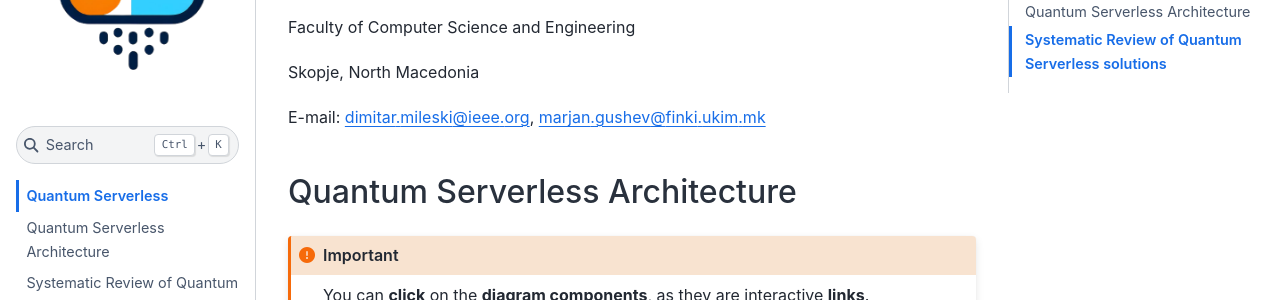
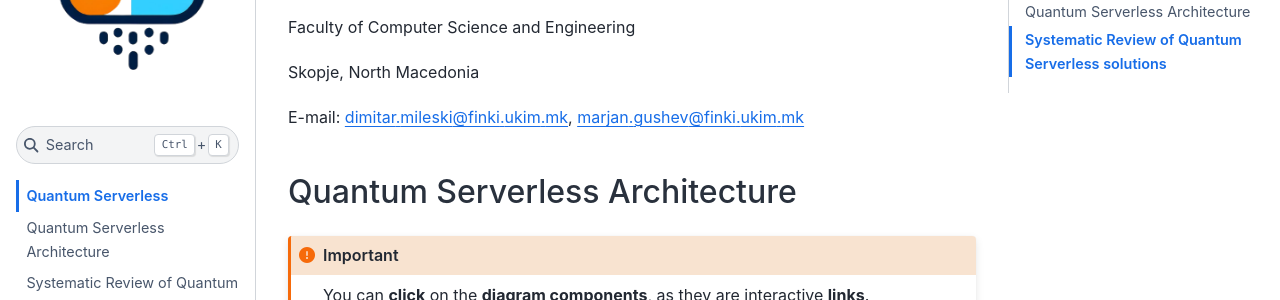
Before and after one commit to dimitarmileski/Systematic-Review-of-Quantum-Serverless-Elastic-Integration-of-Quantum-and-Classical-Computing, a Jupyter Book: the page built from intro.md, in a window 1280 px wide and 900 px high, scrolled down 402 px. Shown: the part 153-453 px from the top of the window. Built offline with Jupyter Book 1.0.4 settings and Sphinx 7.4.7 and the Sphinx Book theme 1.1.4, drawn with Linux system fonts in a browser that asks for light colours.

Commit message:
Update intro.md

```diff
--- a/intro.md
+++ b/intro.md
@@ -18,7 +18,7 @@ Faculty of Computer Science and Engineering
 
 Skopje, North Macedonia
 
-E-mail: dimitar.mileski@ieee.org, marjan.gushev@finki.ukim.mk
+E-mail: dimitar.mileski@finki.ukim.mk, marjan.gushev@finki.ukim.mk
 
 
 ##  Quantum Serverless Architecture
```
